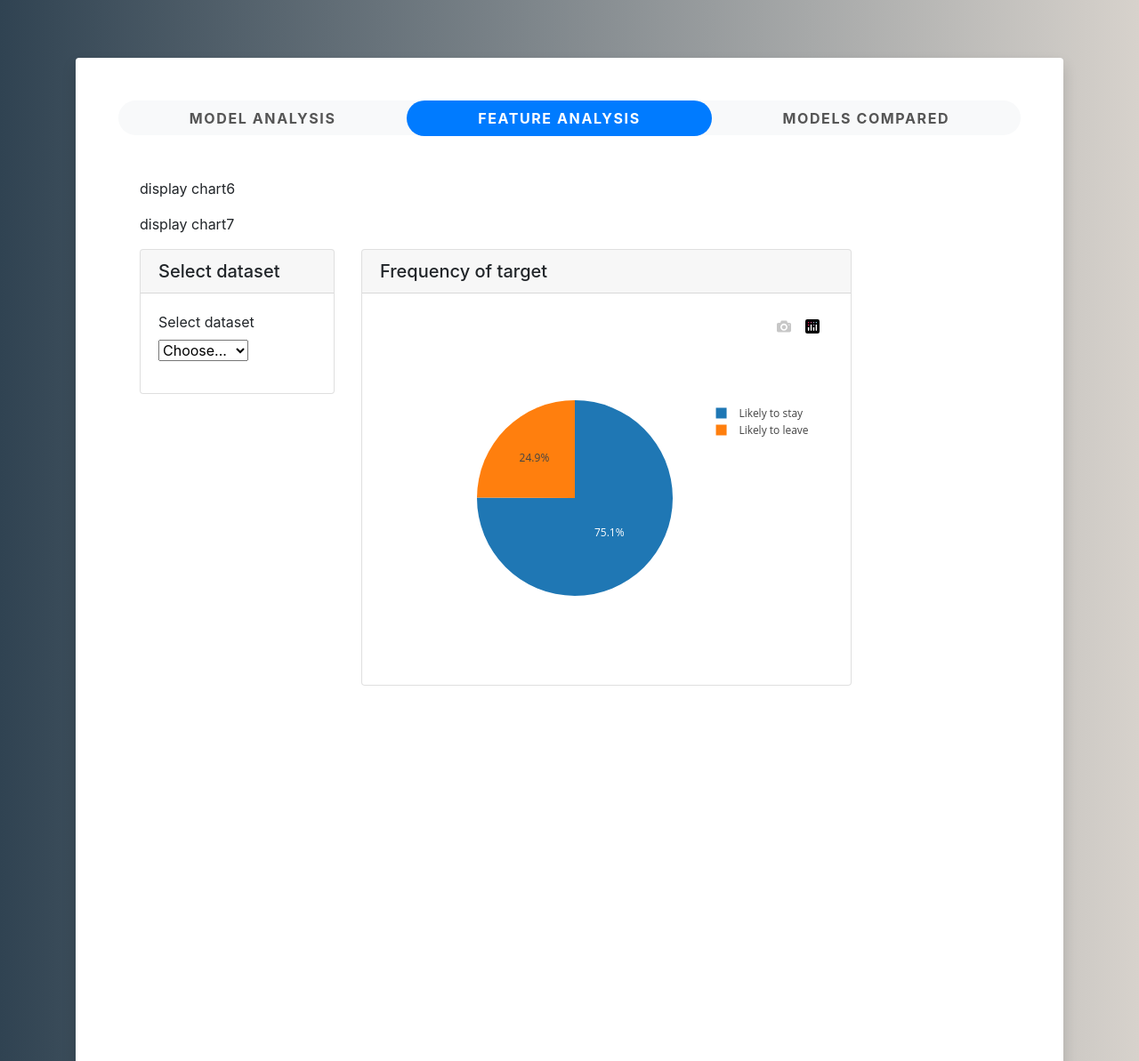
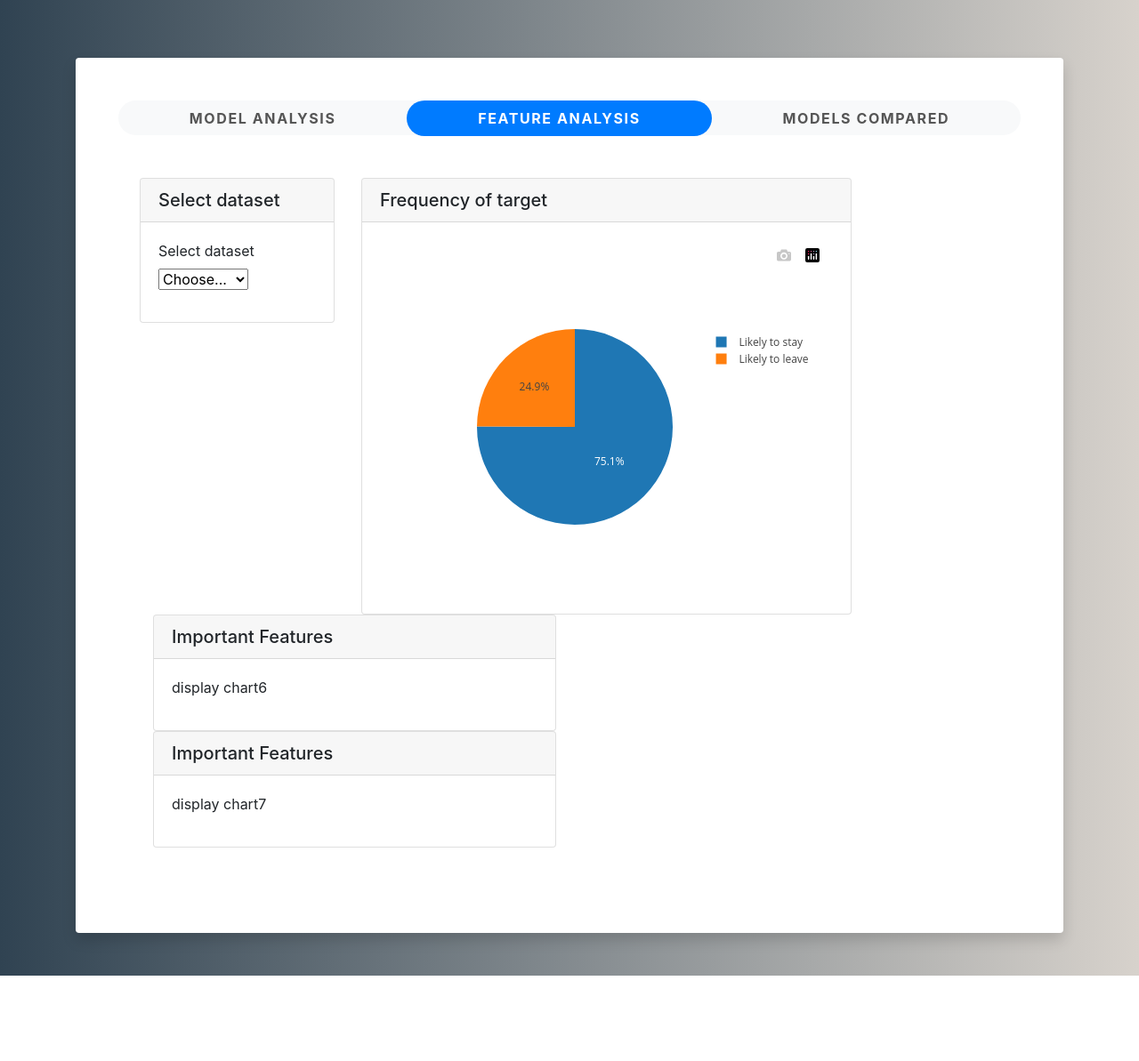
Before and after one commit to mermaidzhang/Job-Change-of-Data-Scientists, a Flask app: template templates/index.html in a window 1280 px wide, after a click on "FEATURE ANALYSIS". Shown: the part 247-1440 px from the top of the page at 89% size. After the commit the page ends 1344 px from the top, so only its background shows below. Run offline with Flask 2, Linux system fonts and the light colour scheme; the template is opened without the code that fills it, so the values that code supplies are empty; some libraries are stand-ins or nearby versions.

Commit message:
Last touches

```diff
--- a/templates/index.html
+++ b/templates/index.html
@@ -169,15 +169,6 @@
           </div>
           <!-- first tab container END -->
           <div id="second" role="tabpanel" aria-labelledby="second-tab" class="tab-pane fade px-4 py-5">
-            <div>
-              <p> display chart6</p>
-            </div>
-
-            <div id="displayTable">
-              <p> display chart7 </p>
-
-            </div>
-
 
             <div class="row">
               <div class="col-3">
@@ -203,6 +194,7 @@
                   </div>
                 </div>
               </div>
+
               <div class="col-7">
                 <div class="card">
                   <h5 class="card-header">Frequency of target</h5>
@@ -236,19 +228,46 @@
 
                     </div>
 
+
+
+                  </div>
+                </div>
+              </div>
+            </div>
+            <div class="row"></div>
+             <div class="col-6">
+              <div class="card">
+                <h5 class="card-header">Important Features</h5>
+                <div class="card-body">
+
+                   <div>
+                      <p> display chart6</p>
+                   </div>
+                </div>
+              </div>
+             </div>
+             <div class="col-6">
+              <div class="card">
+                <h5 class="card-header">Important Features</h5>
+                <div class="card-body">
+
+
+                     <div id="displayTable">
+                        <p> display chart7 </p>
+
                      </div>
                 </div>
               </div>
              </div>
           <!-- tab 2 functionality -->
-
+          </div>
 		        <div id="third" role="tabpanel" aria-labelledby="third-tab" class="tab-pane fade px-4 py-5">
 
                <div id="displayChart">
                  <p> display chart9 </p>
                </div>
  <!--label for="select">Select dataset</label-->
-            <select id="drop1">
+                <select id="drop4">
                   <option value="">Choose...</option>
                   <optgroup label="Datasets">
                      <option value="">Training</option>
@@ -351,7 +370,7 @@
                 </tr>
               </tbody>
             </table>
-          </div>
+
         <!-- first END -->
       </div>
 
```
Lines whose indentation alone changed are shown as unchanged.
